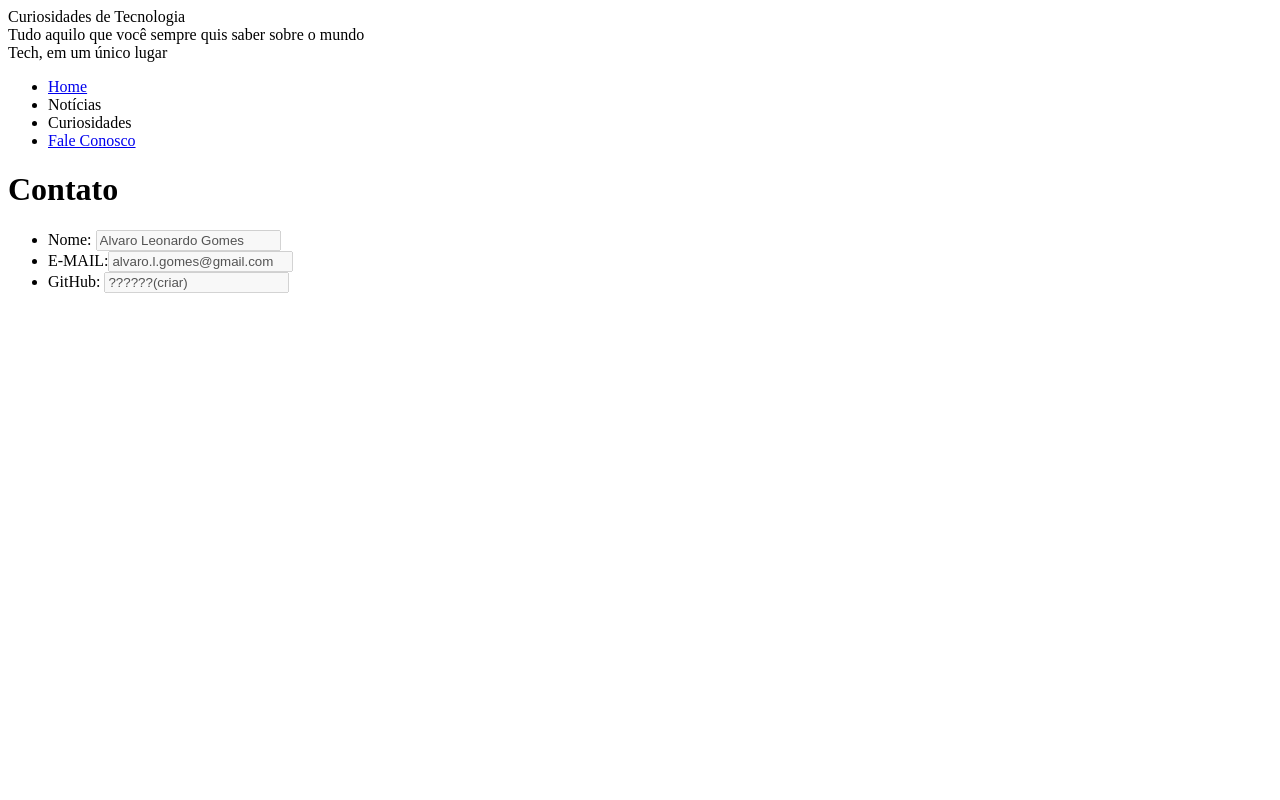
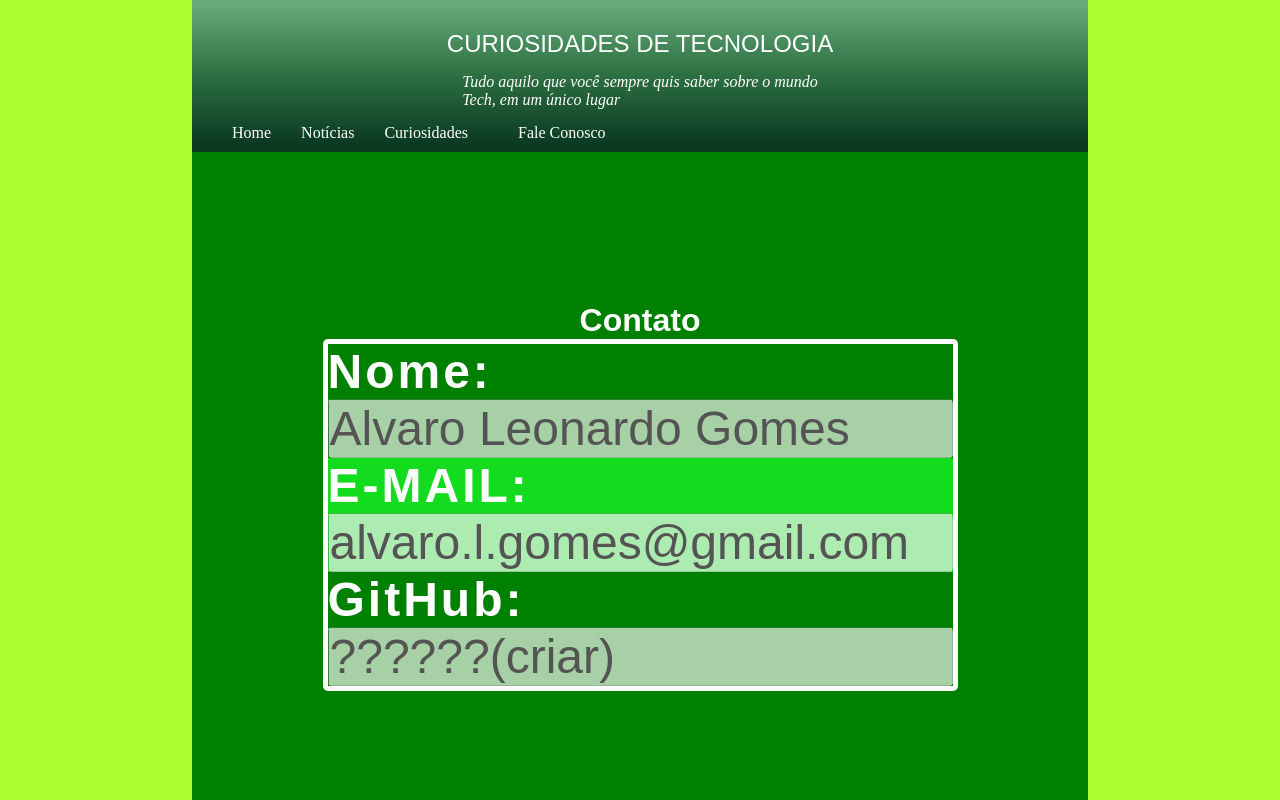
Before and after one commit to senaiAtividades/Atividades, a plain HTML site: page projetoAndroid/faleConosco.html in a window 1280 px wide. Drawn offline with Linux system fonts and the light colour scheme; the site is published under a folder, as on GitHub Pages, so addresses that start at the root find nothing.

Commit message:
Update faleConosco.html

```diff
--- a/projetoAndroid/faleConosco.html
+++ b/projetoAndroid/faleConosco.html
@@ -4,7 +4,7 @@
     <meta charset="UTF-8">
     <meta name="viewport" content="width=device-width, initial-scale=1.0">
     <title>Fale Conosco</title>
-    <link rel="stylesheet" href="/projetoAndroid/css/faleConosco.css">
+    <link rel="stylesheet" href="projetoAndroid/css/faleConosco.css">
 </head>
 <body>
     <div id="content">
```
